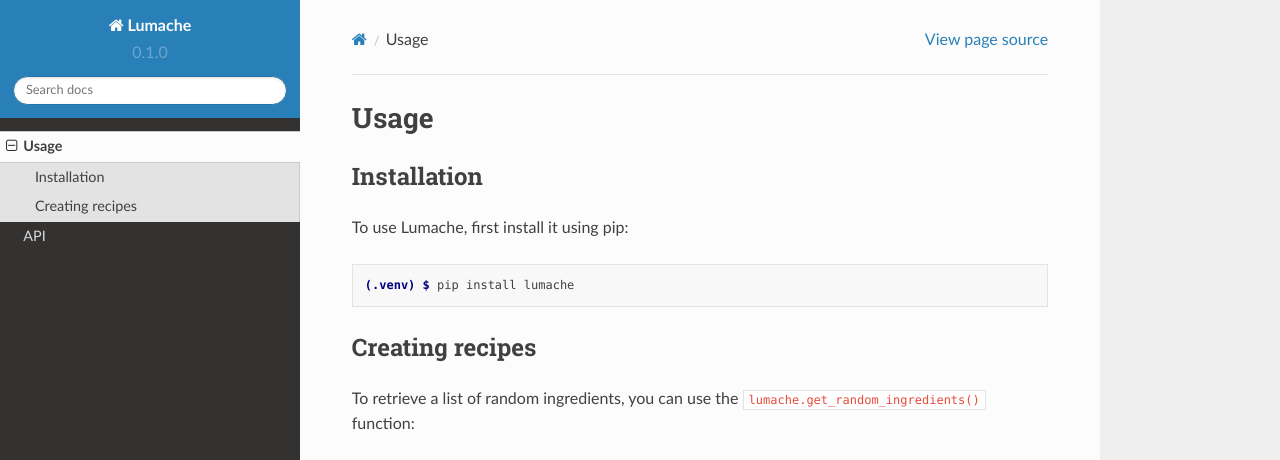
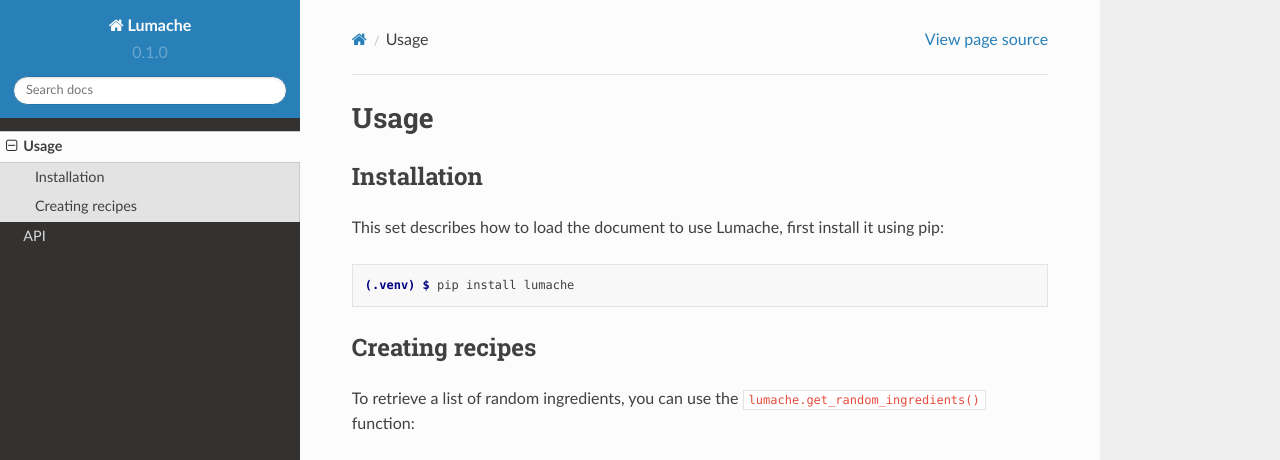
Before and after one commit to ProfRosario/sandbox-readthedocs, a Sphinx documentation site: the page built from docs/source/usage.rst, in a window 1280 px wide and 1095 px high. Shown: the top 460 px of the window. Built offline with Sphinx 7.4.7 and the Read the Docs theme 2.0.0, drawn with Linux system fonts in a browser that asks for light colours; grey boxes are pictures that could not be loaded.

Commit message:
Update usage.rst

```diff
--- a/docs/source/usage.rst
+++ b/docs/source/usage.rst
@@ -6,7 +6,7 @@ Usage
 Installation
 ------------
 
-To use Lumache, first install it using pip:
+This set describes how to load the document to use Lumache, first install it using pip:
 
 .. code-block:: console
 
```
